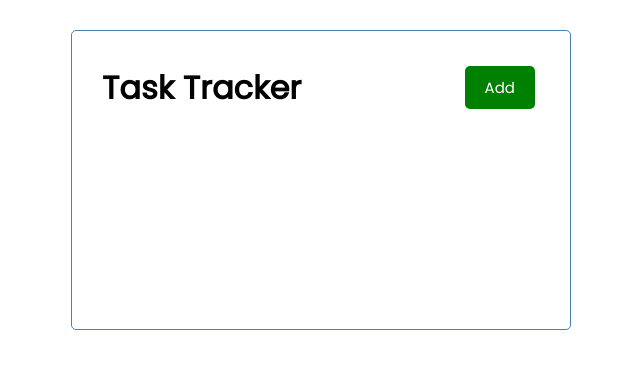
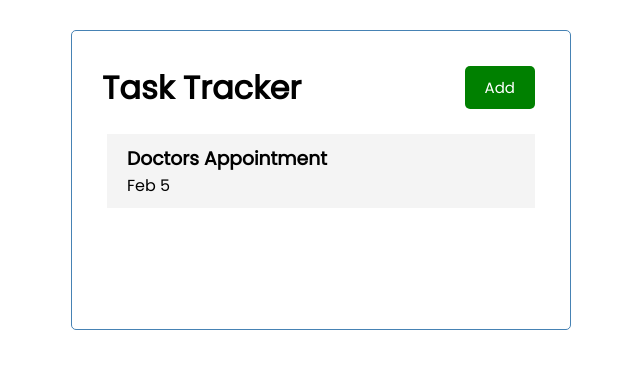
Before and after one commit to mdenizsert/react-task-tracker, a React (Create React App) app: page / in a window 1280 px wide. Shown: the top 368 px of the page, without its empty margins (319-959 px from the left). Built offline with nearby package versions, Linux system fonts and the light colour scheme.

Commit message:
Task and Tasks components created.

```diff
--- a/src/App.js
+++ b/src/App.js
@@ -1,11 +1,24 @@
 import Header from "./components/Header";
+import Tasks from "./components/Tasks";
+import {useState} from 'react'
 
 const App= () => {
+  const [tasks, setTasks] = useState([
+    {
+        id: 1,
+        text: 'Doctors Appointment',
+        day: 'Feb 5',
+        reminder: true,
+    }
+
+
+])
 
 
   return (
     <div className='container'>
       <Header />
+      <Tasks tasks={tasks}/>
     </div>
   );
 }
--- /dev/null
+++ b/src/components/Task.js
@@ -0,0 +1,12 @@
+
+
+const Task = ({task}) => {
+    return (
+        <div className='task'>
+            <h3>{task.text}</h3>
+            <p>{task.day}</p>
+        </div>
+    )
+}
+
+export default Task
--- /dev/null
+++ b/src/components/Tasks.js
@@ -0,0 +1,14 @@
+import Task from "./Task"
+
+const Tasks = ({tasks}) => {
+
+    return (
+        <>
+            {tasks.map((task) => (
+            <Task key={task.id} task={task} />
+            ))}
+        </>
+    )
+}
+
+export default Tasks
```
